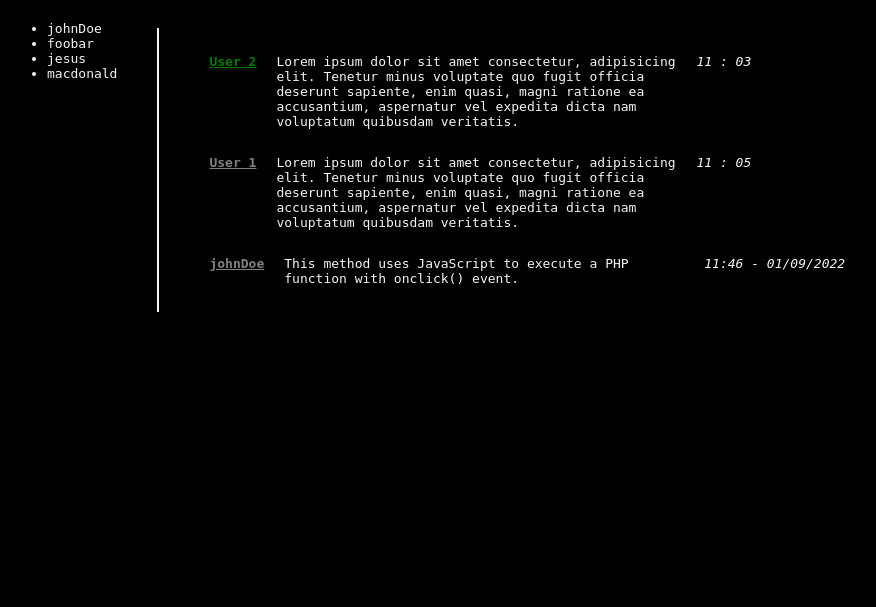
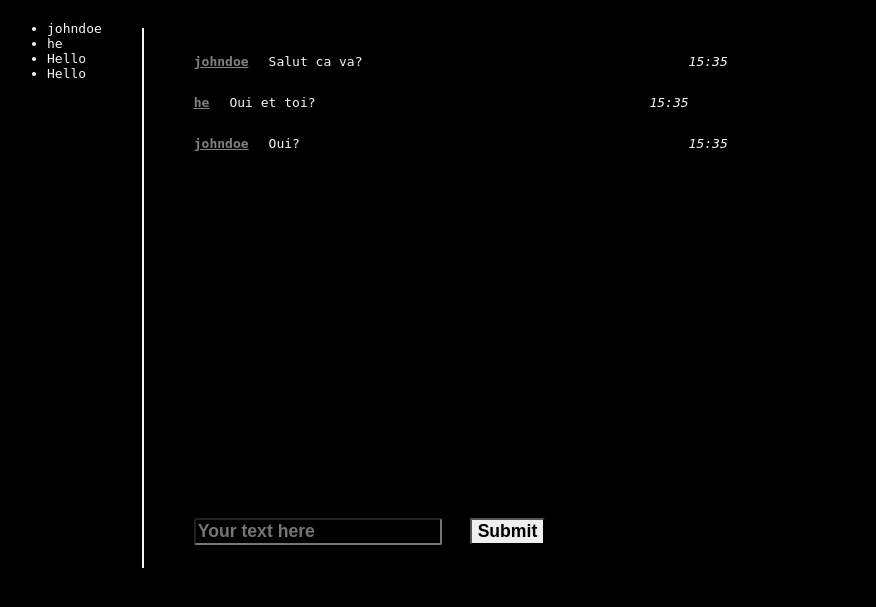
Before and after one commit to SnowyOxygen/0109PHPchat, a PHP site: page /chat.php in a window 1280 px wide. Shown: the top 607 px of the page, without its empty margins (1-877 px from the left). Run offline with PHP 8.4, Linux system fonts and the light colour scheme.

Commit message:
Message history
Users and messages saved in bdd.json are rendered automatically into the chat box

```diff
--- /dev/null
+++ b/bdd.json
@@ -0,0 +1 @@
+{"USERS":{"1":{"pseudo":"johndoe","email":"email@email.com"},"2":{"pseudo":"he","email":"sgt.cynica@gmail.com"},"3":{"pseudo":"Hello","email":"yeee@email.com"},"4":{"pseudo":"Hello","email":"yeee@email.com"}},"MESSAGES":{"1":{"userID":1,"content":"Salut ca va?","time":"15:35"},"2":{"userID":2,"content":"Oui et toi?","time":"15:35"},"3":{"userID":1,"content":"Oui?","time":"15:35"}}}
--- a/chat.css
+++ b/chat.css
@@ -53,6 +53,11 @@ div#userBox{
 /* #endregion */
 
 /* #region Chatbox */
+div#messageScroll{
+    min-height: 60vh;
+    max-height: 60vh;
+    overflow-y: scroll;
+}
 div#messageBox{
     margin-top: 20px;
     margin-left: 20px;
@@ -87,4 +92,15 @@ li#messageEl{
     display: flex;
     flex-direction: row;
 }
+
+/* user input */
+form#inputBox{
+    background-color: black;
+    color: whitesmoke;
+}
+input#chatInput{
+    background-color: black;
+    color:lightgray;
+    margin-left: 50px;
+}
 /* #endregion */
--- a/chat.php
+++ b/chat.php
@@ -1,33 +1,37 @@
 <?php
+    $JSONFile = file_get_contents("bdd.json");
+    $JSONdata = json_decode($JSONFile, true);
+
     $userList = [
-        // "ID (int)" => [
-        //     "pseudo" => "johnDoe (text)";
-        //     "email" => "email@hallo.com (text)"
-        // ]
-        1 => [
-            "pseudo" => "johnDoe",
-            "email" => "email@hallo.com"
-        ],
-        2 => [
-            "pseudo" => "foobar",
-            "email" => "wat@quoi.com"
-        ],
-        3 => [
-            "pseudo" => "jesus",
-            "email" => "christ@google.com"
-        ],
-        4 => [
-            "pseudo" => "macdonald",
-            "email" => "burg@er.com"
-        ]
+        // 1 => [
+        //     "pseudo" => "johnDoe",
+        //     "email" => "email@hallo.com"
+        // ],
     ];
-    $messageList = [
-        1 => [
-            "content" => "This method uses JavaScript to execute a PHP function with onclick() event.",
-            "time" => "11:46 - 01/09/2022",
-            "user" => 1
-        ]
+    $messageList = [];
+
+    if(isset($_POST) && array_key_exists('chatInput', $_POST)){
+        $newMessage = htmlspecialchars($_POST["chatInput"], ENT_QUOTES, 'UTF-8');
+        WriteMessage($newMessage);
+    }
+
+    function GetUsers(){
+        $userList = $JSONdata['USERS'];
+    }
+
+    function GetMessages(){
+        $messageList = $JSONdata['MESSAGES'];
+    }
+
+    function WriteMessage($message){
+        global $JSONdata;
+
+        $JSONdata['MESSAGES'][ (count($messageList) + 1)] = [
+                'content' => $message,
+                'dateTime' => date("Y-m-d", time()),
+                'userID' => $_SESSION['userID']
         ];
+    }
 ?>
 <link rel="stylesheet" href="./chat.css">
 <div id="content">
@@ -36,6 +40,7 @@
         <ul id="userList">
             <!-- liste d'utilisateurs existants / en ligne -->
             <?php
+                $userList = $JSONdata['USERS'];
                 if(count($userList) > 0){
                     foreach ($userList as $key => $value) {
                         echo '<li id="userEl">' . $value['pseudo'] . '</li>';
@@ -46,26 +51,17 @@
     </div>
 
     <div id="messageBox">
+
+        <div id="messageScroll">
             <ul id="messageList">
                 <!-- Liste des messages envoyés -->
-
-            <!-- Examples -->
-            <li id="messageEl">
-                <p id="messageUser" class="online">User 2</p>
-                <p id="messageContent">Lorem ipsum dolor sit amet consectetur, adipisicing elit. Tenetur minus voluptate quo fugit officia deserunt sapiente, enim quasi, magni ratione ea accusantium, aspernatur vel expedita dicta nam voluptatum quibusdam veritatis.</p>
-                <p id="messageTime">11 : 03</p>
-            </li>
-            <li id="messageEl">
-                <p id="messageUser" class="offline">User 1</p>
-                <p id="messageContent">Lorem ipsum dolor sit amet consectetur, adipisicing elit. Tenetur minus voluptate quo fugit officia deserunt sapiente, enim quasi, magni ratione ea accusantium, aspernatur vel expedita dicta nam voluptatum quibusdam veritatis.</p>
-                <p id="messageTime">11 : 05</p>
-            </li>
                 <?php
+                    $messageList = $JSONdata['MESSAGES'];
                     if(count($messageList) > 0){
                         foreach ($messageList as $key => $value) {
                             echo '
                             <li id="messageEl">
-                            <p id="messageUser" class="offline">' . $userList[$value['user']]['pseudo'] . '</p>
+                                <p id="messageUser" class="offline">' . $userList[$value['userID']]['pseudo'] . '</p>
                                 <p id="messageContent">' . $value['content'] . '</p>
                                 <p id="messageTime">'. $value['time'] . '</p>
                             </li>
@@ -73,7 +69,14 @@
                         }
                     }
                 ?>
+
             </ul>
         </div>
 
+        <form action="" method="post" id="inputBox">
+            <input type="text" id="chatInput" name="chatInput" required maxlength="300" placeholder="Your text here">
+            <input type="submit" name="submit" id="submit">
+        </form>
     </div>
+
+</div>
--- a/connexion.php
+++ b/connexion.php
@@ -1,5 +1,5 @@
 <form id="connexion" action="" method="post">
-    <input id="connexion" type="email" name="email" placeholder="email@email.com"/>
-    <input id="connexion" type="text" name="pseudo" placeholder="nickname"/>
+    <input id="connexion" type="email" name="email" placeholder="email@email.com" required maxlength="30"/>
+    <input id="connexion" type="text" name="pseudo" placeholder="nickname" required maxlength="30"/>
     <input id="connexion" type="submit">
 </form>
```
Also changed, not shown: header.php (+0 -8 lines), index.php (+41 -2 lines), messages.json (deleted, +0 -16 lines). Lines whose indentation alone changed are shown as unchanged.
